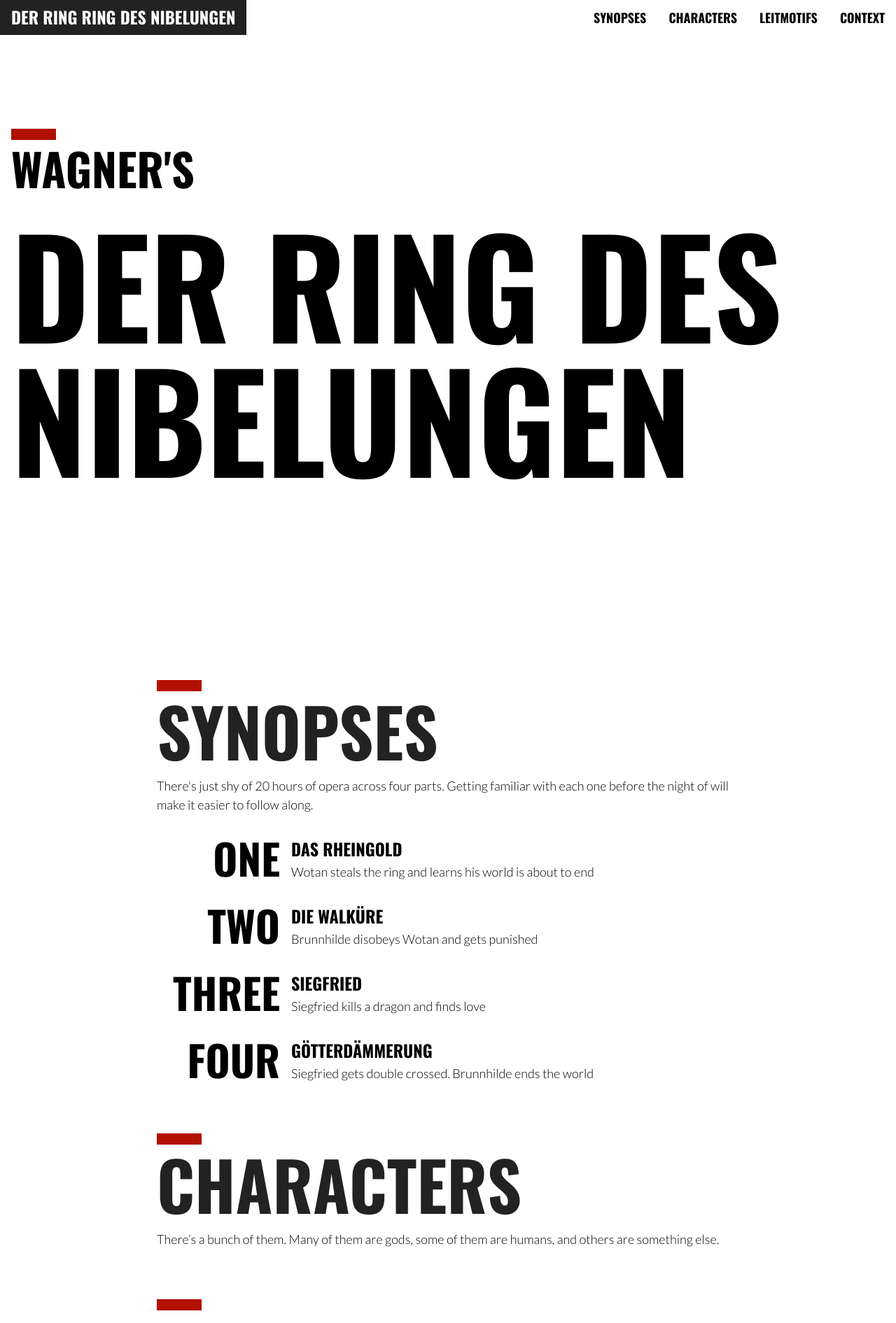
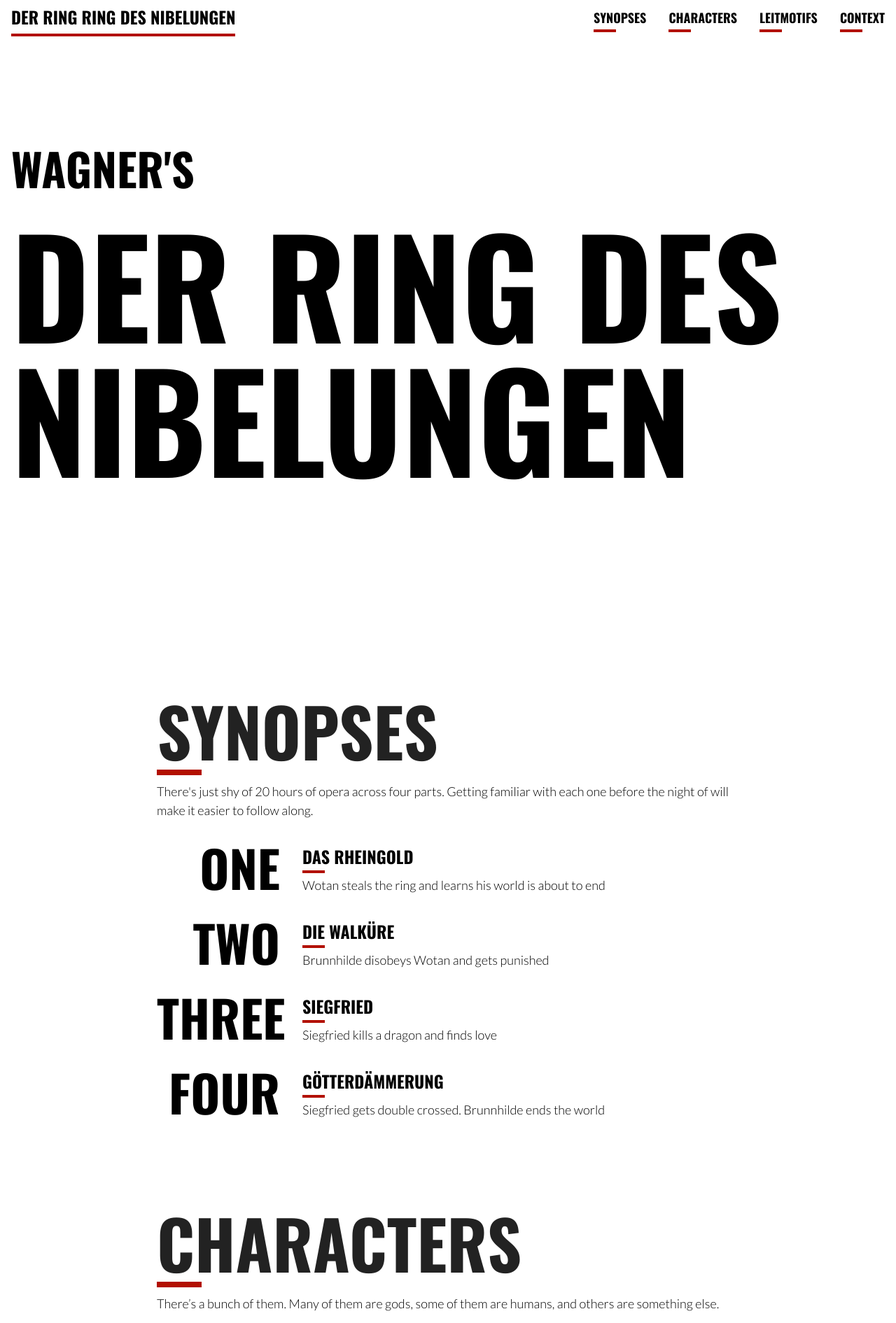
Before and after one commit to mattsugihara/ring-cycle, a Jekyll site: the page built from index.html, in a window 1280 px wide. Shown: the top 1891 px of the page at 70% size. Built offline with Jekyll 4.4.1, drawn with Linux system fonts in a browser that asks for light colours.

Commit message:
consistnet cta styling

```diff
--- a/index.html
+++ b/index.html
@@ -21,8 +21,10 @@
           <div class="synopses-list-part">
             {{ post.part }}
           </div>
-          <h3>{{ post.title }}</h3>
-          <p class="synopses-list-text">{{ post.short }}</p>
+          <div class="synopses-list-text">
+            <h3>{{ post.title }}</h3>
+            <p>{{ post.short }}</p>
+          </div>
         </a>
       </li>
       {% endfor %}
--- a/styles/ring.scss
+++ b/styles/ring.scss
@@ -21,11 +21,17 @@
 .line{
   content:" ";
   display: block;
-  height: 1rem;
+  height: .5rem;
   width: 4rem;
   background-color: $red;
-  position: absolute;
-  transform: translateY(-1.5rem);
+  transform: translateY(.5rem);
+  transition: $standard-transition;
+}
+
+.small-line{
+  @extend .line;
+  width: 2rem;
+  height: .25rem;
 }
 
 
@@ -64,29 +70,42 @@
   div:first-child{
     font-size: 5vw;
     margin-bottom: 4vh;
-
-    &::before{
-      @extend .line;
-    }
   }
 }
 
 h2{
   font-size: 48px;
   margin-top: 6rem;
-  line-height: 1;
-  &::before{
-    @extend .line;
-  }
+  display: inline-block;
 
   a{
     color: $primary-font-color;
     text-decoration: none;
+
+    &::after{
+      @extend .line;
+    }
+
+    &:hover::after{
+      width: 100%;
+    }
   }
 }
 
 h3{
   font-size: 24px;
+}
+
+a h1,a h2,a h3{
+  display: inline-block;
+}
+
+a h3::after{
+    @extend .small-line;
+  }
+
+a:hover h3::after{
+  width: 100%;
 }
 
 .synopsis{
@@ -107,26 +126,31 @@
   }
 }
 
-button, a.button{
-  background: $primary-font-color;
-  color: white;
+button, a.button, nav a{
+  color: $primary-font-color;
   border-radius: 0px;
   border: 0;
-  padding: .5rem 2rem;
   font-family: $heading-font;
   text-transform: uppercase;
   text-decoration: none;
   font-size: 18px;
-  margin-top: 1rem;
   display: inline-block;
-  transition: $standard-transition;
 
-  &:hover{
-    background: white;
-    color: $primary-font-color;
-    box-shadow: 0 2px 4px rgba(0,0,0,.5);
+  &::after{
+    @extend .small-line;
+  }
+
+  &:hover::after{
+    width: 100%;
   }
 }
+
+.pagination{
+  display: flex;
+  justify-content: space-between;
+  margin-top: 1rem;
+}
+
 
 .content ul{
   list-style: none;
@@ -272,14 +296,6 @@
       padding-left: 0;
       margin-top: 18px;
       transform: translate(476px,600px);
-
-      a{
-        color: white;
-        text-decoration: none;
-        font-size: 32px;
-        padding: .25rem 1rem;
-        display: block;
-      }
     }
   }
 
@@ -389,11 +405,6 @@
       color: inherit;
       display: block;
       padding: 1rem;
-
-      &:hover{
-        background: $primary-font-color;
-        color: white;
-      }
     }
   }
 
@@ -408,36 +419,24 @@
   .synopsis{
     display: flex;
     margin: 6rem 0;
-
-    &-number{
-      flex-basis: 14rem;
-      font-size: 84px;
-      line-height: 84px;
-      transform: translateY(-1px);
-    }
-
-    &-text{
-      width: calc(100% - 14rem);
-      padding-left: 1rem;
-    }
   }
 
   .synopses-list{
 
     margin: 2rem 0;
 
-    &-text,h3{
-      width: calc(100% - 12rem);
+    &-text{
+      margin-top: -4rem;
+      width: calc(100% - 13rem);
       align-self: flex-end;
     }
 
     h3{
-      margin-top: -55px;
-      padding-bottom: 8px;
+      padding-bottom: .75rem;
     }
 
     &-part{
-      font-size: 60px;
+      font-size: 72px;
       line-height: 1;
       font-weight: 700;
       font-family: $heading-font;
```
Also changed, not shown: synopses/index.html (+5 -6 lines).
